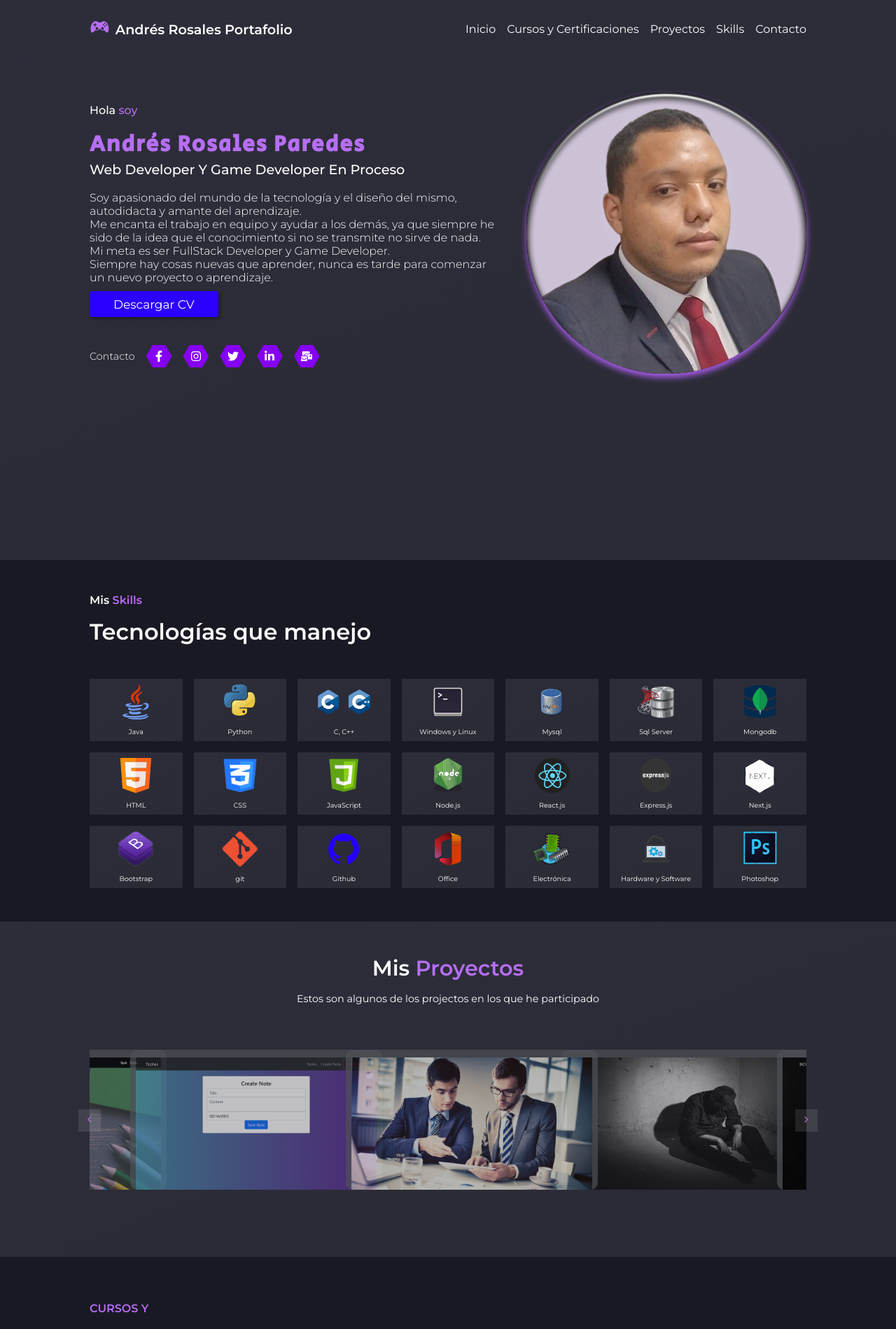
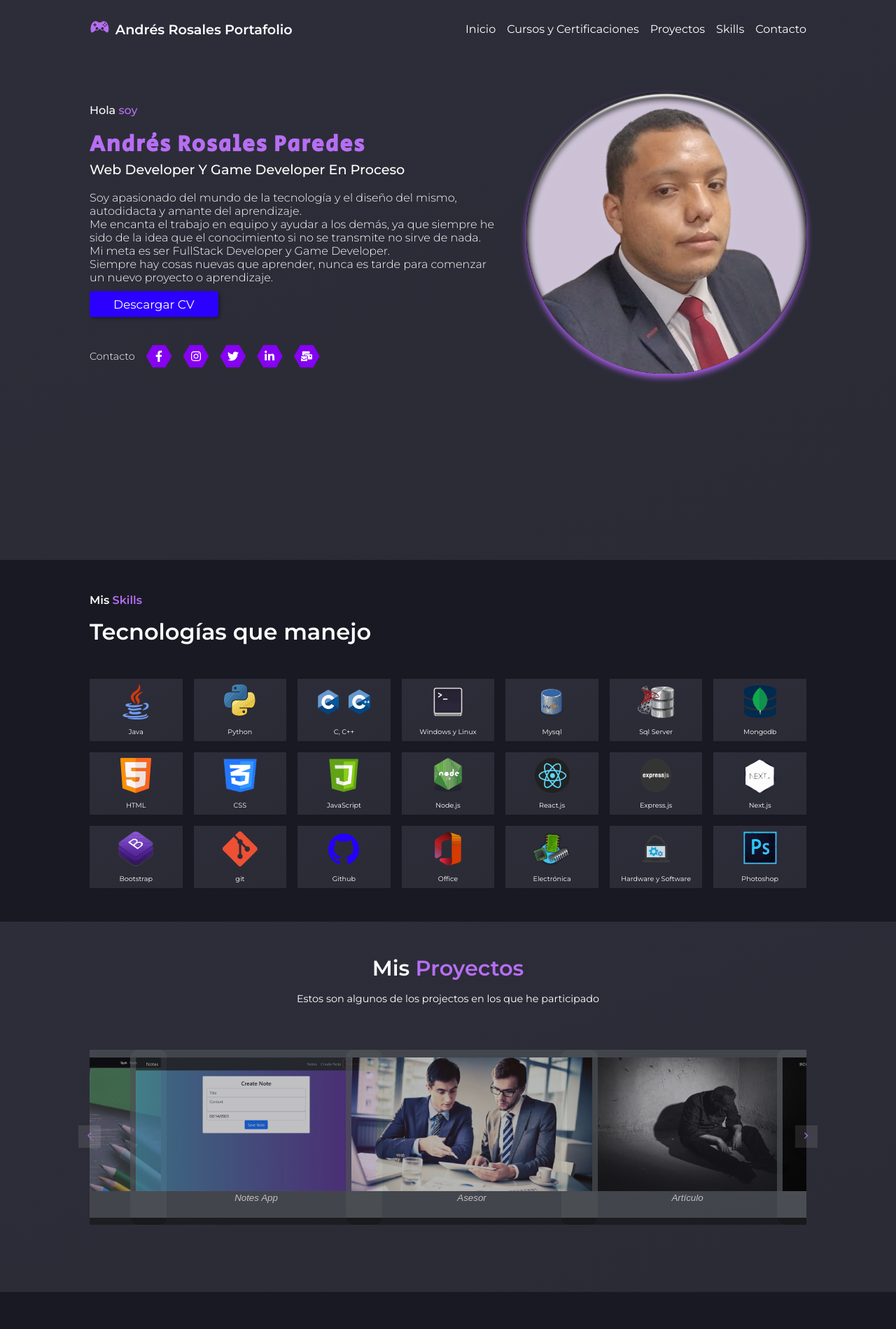
Before and after one commit to AndresRP645/arp-portfolio, a React (Create React App) app: page / in a window 1280 px wide. Shown: the top 1899 px of the page at 70% size. Built offline with nearby package versions, Linux system fonts and the light colour scheme; the HTML template or start-up script is replaced by a standard one.

Commit message:
cambios esteticos

```diff
--- a/src/components/Projects/Project.jsx
+++ b/src/components/Projects/Project.jsx
@@ -25,7 +25,7 @@ const Project = (props) => {
 export default Project;
 
 const Container = styled.div`
-  height: 200px;
+  height: 250px;
   width: 360px;
   background-color: #4e5156;
   margin: 0 0.5rem;
```
